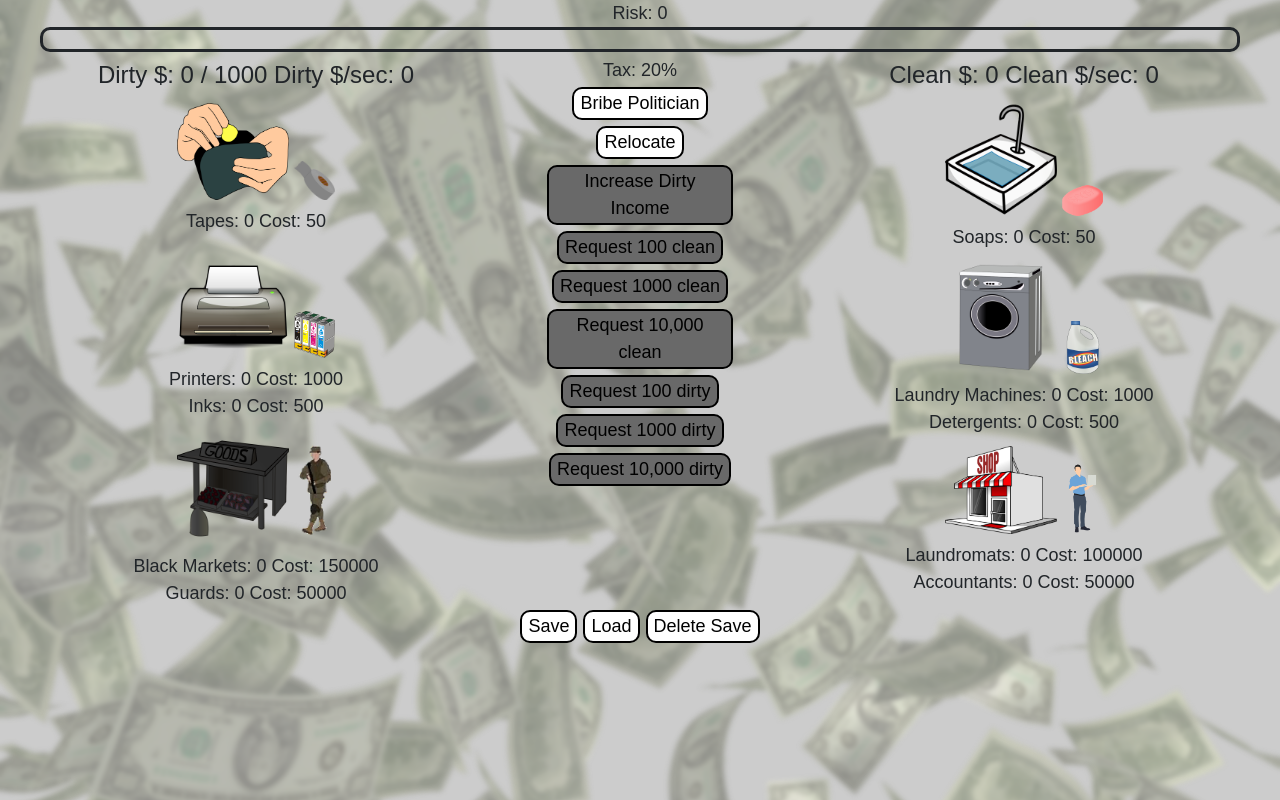
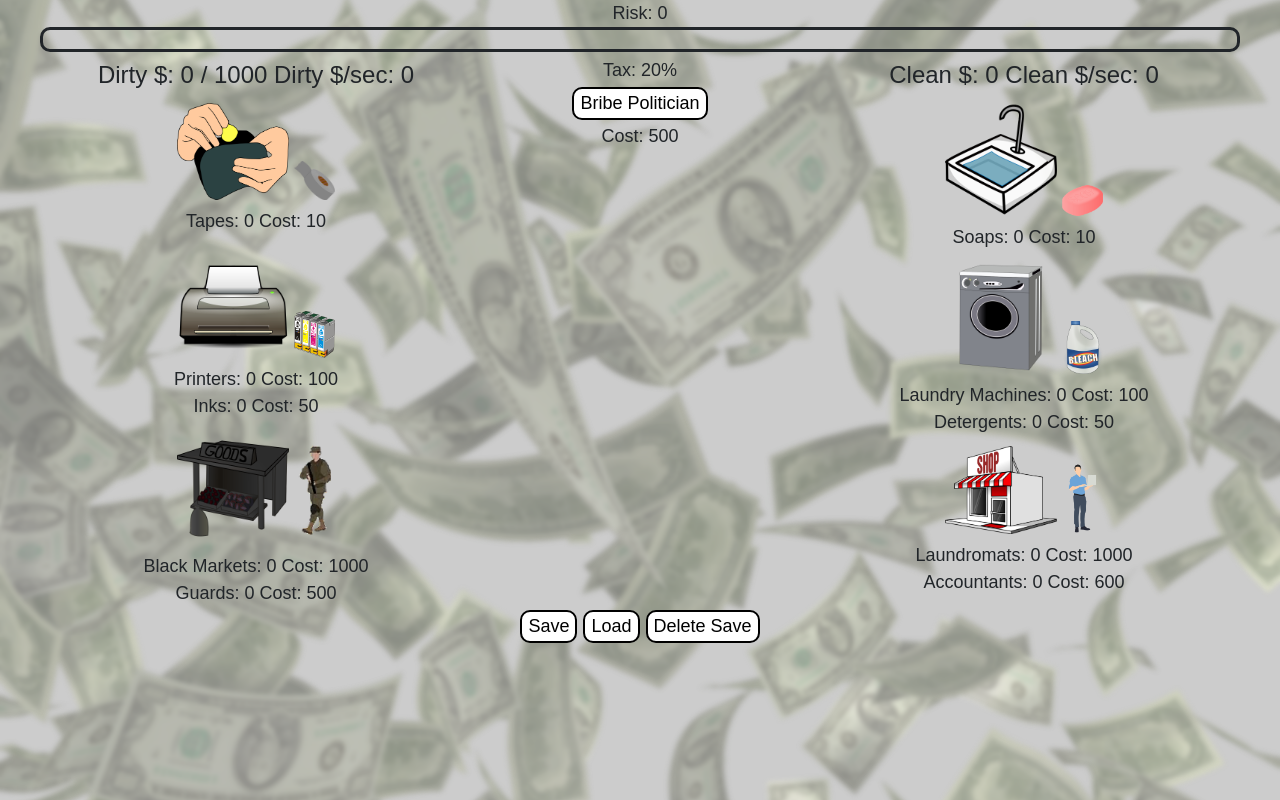
Before and after one commit to Jawoletz/CS50-Final-Project, a Flask app: page / in a window 1280 px wide. Run offline with Flask 2, Linux system fonts and the light colour scheme.

Commit message:
+Updated rates +Final touches

```diff
--- a/static/interface.css
+++ b/static/interface.css
@@ -39,6 +39,10 @@
     left: 50%;
 }
 
+#politicalBribeCost, #relocateCost {
+    display: block;
+}
+
 #saveInterface {
 position: relative;
     width: 100%;
@@ -66,7 +70,8 @@ position: relative;
 #temp {
     display: inline-block;
     width: 15%;
-    text-align: center
+    text-align: center;
+    display: none;
 }
 
 #temp button {
--- a/static/main.js
+++ b/static/main.js
@@ -1,5 +1,18 @@
 
 var shops = 0;
+
+// Initial Costs
+const initialTapeCost = 10;
+const initialPrinterCost = 100;
+const initialInkCost = 50;
+const initialMarketCost = 1000;
+const initialGuardCost = 500;
+const initialSoapCost = 10;
+const initialMachineCost = 100;
+const initialDetergentCost = 50;
+const initialLaundromatCost = 1000;
+const initialAccountantCost = 600;
+const initialPoliticalBribeCost = 500;
 
 // Initialize Data
 var cleanCash = {
@@ -30,106 +43,80 @@ stealAmount = {
 },
 tape = {
     total: 0,
-    multiplier: 1.1,
-    rate: 1.23,
-    cost: 50,
-    nextCost: 50
+    multiplier: 1.2,
+    rate: 1.2,
+    cost: initialTapeCost
 },
 printer = {
     total: 0,
     production: 10,
-    rate: 1.23,
-    cost: 1000,
-    nextCost: 1000
+    rate: 1.2,
+    cost: initialPrinterCost
 },
 ink = {
     total: 0,
-    multiplier: 1.1,
-    rate: 1.23,
-    cost: 500,
-    nextCost: 500
+    multiplier: 1.5,
+    rate: 1.2,
+    cost: initialInkCost
 },
 market = {
     total: 0,
-    production: 500,
-    rate: 1.23,
-    cost: 150000,
-    nextCost: 150000
+    production: 100,
+    rate: 1.2,
+    cost: initialMarketCost
 },
 guard = {
     total: 0,
-    multiplier: 1.1,
-    rate: 1.23,
-    cost: 50000,
-    nextCost: 50000
+    multiplier: 1.8,
+    rate: 1.2,
+    cost: initialGuardCost
 },
 launderAmount = {
     name: "launderAmount",
     increment: 1
 },
-sink = {
-    total: 0,
-    production: 1,
-    rate: 1.23,
-    cost: 100,
-    nextCost: 0
-},
 soap = {
     total: 0,
-    multiplier: 1.1,
-    rate: 1.23,
-    cost: 50,
-    nextCost: 50
+    multiplier: 1.2,
+    rate: 1.2,
+    cost: initialSoapCost
 },
 machine = {
     total: 0,
     production: 10,
-    rate: 1.23,
-    cost: 1000,
-    nextCost: 1000
+    rate: 1.2,
+    cost: initialMachineCost
 },
 detergent = {
     total: 0,
-    multiplier: 1.1,
-    rate: 1.23,
-    cost: 500,
-    nextCost: 500
+    multiplier: 1.5,
+    rate: 1.2,
+    cost: initialDetergentCost
 },
 laundromat = {
     total: 0,
-    production: 200,
-    rate: 1.23,
-    cost: 100000,
-    nextCost: 100000
+    production: 100,
+    rate: 1.2,
+    cost: initialLaundromatCost
 },
 accountant = {
     total: 0,
-    multiplier: 1.1,
-    rate: 1.23,
-    cost: 50000,
-    nextCost: 50000
+    multiplier: 1.8,
+    rate: 1.2,
+    cost: initialAccountantCost
 },
 politicalBribe = {
     total: 0,
-    rate: 1.23,
-    cost: 500,
-    nextCost: 500
+    rate: 1.2,
+    cost: initialPoliticalBribeCost,
 },
-multiplier = {
+relocateBonus = {
     total: 0,
+    cost: 10000,
     manual: 1,
     auto: 1,
     dirtyLimit: 1
 }
-
-/*
-policeBribe = {
-    total: 0,
-    rate: 1.23,
-
-        cleanCash:500
-    }
-}*/
 
 // Initialize numbers and text
 function initializeDisplay() {
@@ -150,23 +137,25 @@ function initializeDisplay() {
     document.getElementById("accountants").innerHTML = accountant.total;
 
     // Costs
-    document.getElementById("tapeCost").innerHTML = tape.nextCost;
-    document.getElementById("printerCost").innerHTML = printer.nextCost;
-    document.getElementById("inkCost").innerHTML = ink.nextCost;
-    document.getElementById("marketCost").innerHTML = market.nextCost;
-    document.getElementById("guardCost").innerHTML = guard.nextCost;
-    //document.getElementById("sinkCost").innerHTML = sink.nextCost;
-    document.getElementById("soapCost").innerHTML = soap.nextCost;
-    document.getElementById("machineCost").innerHTML = machine.nextCost;
-    document.getElementById("detergentCost").innerHTML = detergent.nextCost;
-    document.getElementById("laundromatCost").innerHTML = laundromat.nextCost;
-    document.getElementById("accountantCost").innerHTML = accountant.nextCost;
+    document.getElementById("tapeCost").innerHTML = tape.cost;
+    document.getElementById("printerCost").innerHTML = printer.cost;
+    document.getElementById("inkCost").innerHTML = ink.cost;
+    document.getElementById("marketCost").innerHTML = market.cost;
+    document.getElementById("guardCost").innerHTML = guard.cost;
+    //document.getElementById("sinkCost").innerHTML = sink.cost;
+    document.getElementById("soapCost").innerHTML = soap.cost;
+    document.getElementById("machineCost").innerHTML = machine.cost;
+    document.getElementById("detergentCost").innerHTML = detergent.cost;
+    document.getElementById("laundromatCost").innerHTML = laundromat.cost;
+    document.getElementById("accountantCost").innerHTML = accountant.cost;
+    document.getElementById("politicalBribeCost").innerHTML = "Cost: " + politicalBribe.cost;
+    document.getElementById("relocateCost").innerHTML = "Cost: " + relocateBonus.cost;
     }
 
     function initializeEventListeners() {
     // Add event listeners
     document.getElementById("stealButton").addEventListener("click", function() {
-        incomeDirty(stealAmount.increment * multiplier.manual * (1 + (tape.total * tape.multiplier)));
+        incomeDirty(stealAmount.increment * relocateBonus.manual * (1 + (tape.total * tape.multiplier)));
     });
     document.getElementById("buyTape").addEventListener("click", buyTape);
     document.getElementById("buyPrinter").addEventListener("click", buyPrinter);
@@ -175,7 +164,7 @@ function initializeDisplay() {
     document.getElementById("buyGuard").addEventListener("click", buyGuard);
     //document.getElementById("sinkCost").addEventListener("click", );
     document.getElementById("launderButton").addEventListener("click", function() {
-        launder(launderAmount.increment * multiplier.manual * (1 + (soap.total * soap.multiplier)));
+        launder(launderAmount.increment * relocateBonus.manual * (1 + (soap.total * soap.multiplier)));
     });
     document.getElementById("buySoap").addEventListener("click", buySoap);
     document.getElementById("buyMachine").addEventListener("click", buyMachine);
@@ -203,12 +192,12 @@ function initializeDisplay() {
 // Updates dirty money display
 function updateDirty() {
     document.getElementById("dirtyCash").innerHTML = prettify(dirtyCash.total) + " / " + dirtyLimit.total;
-    document.getElementById("dirtyIncomePerSec").innerHTML = prettify((multiplier.auto * ((printer.total * printer.production * (1 + (ink.total * ink.multiplier))) + (market.total * market.production * (1 + (guard.total * guard.multiplier))))));
+    document.getElementById("dirtyIncomePerSec").innerHTML = prettify((relocateBonus.auto * ((printer.total * printer.production + (ink.total * ink.multiplier)) + (market.total * market.production + (guard.total * guard.multiplier)))));
 }
 // Updates clean money display
 function updateClean() {
     document.getElementById("cleanCash").innerHTML = prettify(cleanCash.total);
-    document.getElementById("cleanIncomePerSec").innerHTML = prettify((multiplier.auto * (1 - tax.rate) * ((machine.total * machine.production * (1+ (detergent.total * detergent.multiplier))) + (laundromat.total * laundromat.production * (1+ (accountant.total * accountant.multiplier))))));
+    document.getElementById("cleanIncomePerSec").innerHTML = prettify(relocateBonus.auto * (1- tax.rate) * ((machine.total * machine.production + (detergent.total * detergent.multiplier)) + (laundromat.total * laundromat.production + (accountant.total * accountant.multiplier))));
 }
 
 // updates tax rate display
@@ -253,158 +242,140 @@ function requestDirty(amount) {
 }
 
 function buyTape() {
-    tape.cost = Math.floor(tape.cost * Math.pow(tape.rate, tape.total));
     if (cleanCash.total >= tape.cost) {
         tape.total = tape.total + 1;
         cleanCash.total = cleanCash.total - tape.cost;
         document.getElementById("tapes").innerHTML = tape.total;
         updateClean();
         updateDirty();
+        tape.cost = Math.floor(initialTapeCost * Math.pow(tape.rate, tape.total));
+        document.getElementById("tapeCost").innerHTML = tape.cost;
     }
-    tape.nextCost = Math.floor(tape.cost * Math.pow(tape.rate, tape.total));
-    document.getElementById("tapeCost").innerHTML = tape.nextCost;
+
 }
 
 function buyPrinter() {
-    printer.cost = Math.floor(printer.cost * Math.pow(printer.rate,printer.total));
     if (cleanCash.total >= printer.cost){
         printer.total = printer.total + 1;
         cleanCash.total = cleanCash.total - printer.cost;
         document.getElementById("printers").innerHTML = printer.total;
         updateClean();
         updateDirty();
+        printer.cost = Math.floor(initialPrinterCost * Math.pow(printer.rate, printer.total));
+        document.getElementById("printerCost").innerHTML = printer.cost;
     }
-    printer.nextCost = Math.floor(printer.cost * Math.pow(printer.rate,printer.total));
-    document.getElementById("printerCost").innerHTML = printer.nextCost;
 }
 
 function buyInk() {
-    ink.cost = Math.floor(ink.cost * Math.pow(ink.rate, ink.total));
     if (cleanCash.total >= ink.cost) {
         ink.total = ink.total + 1;
         cleanCash.total = cleanCash.total - ink.cost;
         document.getElementById("inks").innerHTML = ink.total;
         updateClean();
         updateDirty();
+        ink.cost = Math.floor(initialInkCost * Math.pow(ink.rate, ink.total));
+        document.getElementById("inkCost").innerHTML = ink.cost;
     }
-    ink.nextCost = Math.floor(ink.cost * Math.pow(ink.rate, ink.total));
-    document.getElementById("inkCost").innerHTML = ink.nextCost;
+
 }
 
 function buyMarket() {
-    market.cost = Math.floor(market.cost * Math.pow(market.rate,market.total));
     if (cleanCash.total >= market.cost){
         market.total = market.total + 1;
         cleanCash.total = cleanCash.total - market.cost;
         document.getElementById("markets").innerHTML = market.total;
         updateClean();
         updateDirty();
+        market.cost = Math.floor(initialMarketCost * Math.pow(market.rate,market.total));
+        document.getElementById("marketCost").innerHTML = market.cost;
     }
-    market.nextCost = Math.floor(market.cost * Math.pow(market.rate,market.total));
-    document.getElementById("marketCost").innerHTML = market.nextCost;
+
 }
 
 function buyGuard() {
-    guard.cost = Math.floor(guard.cost * Math.pow(guard.rate, guard.total));
     if (cleanCash.total >= guard.cost) {
         guard.total = guard.total + 1;
         cleanCash.total = cleanCash.total - guard.cost;
         document.getElementById("guards").innerHTML = guard.total;
         updateClean();
         updateDirty();
+        guard.cost = Math.floor(initialGuardCost * Math.pow(guard.rate, guard.total));
+        document.getElementById("guardCost").innerHTML = guard.cost;
     }
-    guard.nextCost = Math.floor(guard.cost * Math.pow(guard.rate, guard.total));
-    document.getElementById("guardCost").innerHTML = gaurd.nextCost;
 }
 
-/*
-function buySink() {
-    // var sinkCost =
-    var sinkCost = Math.floor(sink.cost * Math.pow(sink.rate,sink.total));
-    if (cleanCash.total >= sinkCost){
-        sink.total = sink.total + 1;
-        cleanCash.total = cleanCash.total - sinkCost;
-        document.getElementById("sinks").innerHTML = sink.total;
-        updateClean();
-    }
-    var nextCost = Math.floor(sink.cost * Math.pow(sink.rate,sink.total));
-    document.getElementById("sinkCost").innerHTML = nextCost;
-}
-*/
-
 function buySoap() {
-    soap.cost = Math.floor(soap.cost * Math.pow(soap.rate, soap.total));
     if (cleanCash.total >= soap.cost) {
         soap.total = soap.total + 1;
         cleanCash.total = cleanCash.total - soap.cost;
         document.getElementById("soaps").innerHTML = soap.total;
         updateClean();
         updateDirty();
+        soap.cost = Math.floor(initialSoapCost * Math.pow(soap.rate, soap.total));
+        document.getElementById("soapCost").innerHTML = soap.cost;
     }
-    soap.nextCost = Math.floor(soap.cost * Math.pow(soap.rate, soap.total));
-    document.getElementById("soapCost").innerHTML = soap.nextCost;
+
 }
 
 function buyMachine() {
-    machine.cost = Math.floor(machine.cost * Math.pow(machine.rate,machine.total));
     if (cleanCash.total >= machine.cost){
         machine.total = machine.total + 1;
         cleanCash.total = cleanCash.total - machine.cost;
         document.getElementById("machines").innerHTML = machine.total;
         updateClean();
         updateDirty();
+        machine.cost = Math.floor(initialMachineCost * Math.pow(machine.rate, machine.total));
+        document.getElementById("machineCost").innerHTML = machine.cost;
     }
-    machine.nextCost = Math.floor(machine.cost * Math.pow(machine.rate,machine.total));
-    document.getElementById("machineCost").innerHTML = machine.nextCost;
+
 }
 
 function buyDetergent() {
-    detergent.cost = Math.floor(detergent.cost * Math.pow(detergent.rate, detergent.total));
     if (cleanCash.total >= detergent.cost) {
         detergent.total = detergent.total + 1;
         cleanCash.total = cleanCash.total - detergent.cost;
         document.getElementById("detergents").innerHTML = detergent.total;
         updateClean();
         updateDirty();
+        detergent.cost = Math.floor(initialDetergentCost * Math.pow(detergent.rate, detergent.total));
+        document.getElementById("detergentCost").innerHTML = detergent.cost;
     }
-    detergent.nextCost = Math.floor(detergent.cost * Math.pow(detergent.rate, detergent.total));
-    document.getElementById("detergentCost").innerHTML = detergent.nextCost;
 }
 
 function buyLaundromat() {
-    laundromat.cost = Math.floor(laundromat.cost * Math.pow(laundromat.rate,laundromat.total));
     if (cleanCash.total >= laundromat.cost){
         laundromat.total = laundromat.total + 1;
         cleanCash.total = cleanCash.total - laundromat.cost;
         document.getElementById("laundromats").innerHTML = laundromat.total;
         updateClean();
         updateDirty();
+        laundromat.cost = Math.floor(initialLaundromatCost * Math.pow(laundromat.rate, laundromat.total));
+        document.getElementById("laundromatCost").innerHTML = laundromat.cost;
     }
-    laundromat.nextCost = Math.floor(laundromat.cost * Math.pow(laundromat.rate,laundromat.total));
-    document.getElementById("laundromatCost").innerHTML = laundromat.nextCost;
 }
 
 function buyAccountant() {
-    accountant.cost = Math.floor(accountant.cost * Math.pow(accountant.rate, accountant.total));
     if (cleanCash.total >= accountant.cost) {
         accountant.total = accountant.total + 1;
         cleanCash.total = cleanCash.total - accountant.cost;
         document.getElementById("accountants").innerHTML = accountant.total;
         updateClean();
         updateDirty();
+        accountant.cost = Math.floor(initialAccountantCost * Math.pow(accountant.rate, accountant.total));
+        document.getElementById("accountantCost").innerHTML = accountant.cost;
     }
-    accountant.nextCost = Math.floor(accountant.cost * Math.pow(accountant.rate, accountant.total));
-    document.getElementById("accountantCost").innerHTML = accountant.nextCost;
 }
 
 // Temporarily reduces tax rate to 0% for an increasing price
 function bribePolitician() {
-    politicalBribe.cost = Math.floor(politicalBribe.cost * Math.pow(politicalBribe.rate, politicalBribe.total));
     if (cleanCash.total > politicalBribe.cost) {
         politicalBribe.total = politicalBribe.total + 1;
         cleanCash.total = cleanCash.total - politicalBribe.cost;
         document.getElementById("politicalBribe").disabled = true;
-        politicalBribe.nextCost = Math.floor(politicalBribe.cost * Math.pow(politicalBribe.rate, politicalBribe.total));
+        politicalBribe.cost = Math.floor(initialPoliticalBribeCost * Math.pow(politicalBribe.rate, politicalBribe.total));
+        document.getElementById("politicalBribeCost").innerHTML = "Bribe: " + politicalBribe.cost;
+        updateClean();
+        updateDirty();
         tax.rate = 0;
         updateTaxRate();
             bribeCount = 5;
@@ -420,21 +391,18 @@ function bribePolitician() {
                 clearInterval(bribeTimer);
             }
         }, 1000)
-        /*
-        setTimeout(function() {
-           tax.rate = 0.2
-           updateTaxRate();
-        }, 5000)*/
     }
 }
 
 function relocate() {
+    if (cleanCash.total >= relocateBonus.cost) {
         // Adjust multipliers
-    multiplier.total += 1;
-    multiplier.manual *= 10;
-    multiplier.auto *= 5;
-    multiplier.dirtyLimit *= 10;
-    dirtyLimit.total *= multiplier.dirtyLimit;
+        relocateBonus.total += 1;
+        relocateBonus.cost *= 10;
+        relocateBonus.manual *= 10;
+        relocateBonus.auto *= 5;
+        relocateBonus.dirtyLimit *= 10;
+        dirtyLimit.total *= relocateBonus.dirtyLimit;
 
         resetProgress();
 
@@ -442,6 +410,7 @@ function relocate() {
         updateDirty();
         updateClean();
         updateTaxRate();
+    }
 }
 
 function resetProgress() {
@@ -454,87 +423,41 @@ function resetProgress() {
     ink.total = 0;
     market.total = 0;
     guard.total = 0;
-    sink.total = 0;
     soap.total = 0;
     machine.total = 0;
     detergent.total = 0;
     laundromat.total = 0;
     accountant.total = 0;
+    politicalBribe.total = 0;
+
+    tape.cost = initialTapeCost;
+    printer.cost = initialPrinterCost;
+    ink.cost = initialInkCost;
+    market.cost = initialMarketCost;
+    guard.cost = initialGuardCost;
+    soap.cost = initialSoapCost;
+    machine.cost = initialMachineCost;
+    detergent.cost = initialDetergentCost;
+    laundromat.cost = initialLaundromatCost;
+    accountant.cost = initialAccountantCost;
+    politicalBribe.cost = initialPoliticalBribeCost;
+
+    tape
+    printer
+    ink
+    market
+    guard
+    soap
+    machine
+    detergent
+    laundromat
+    accountant
+    politicalBribe
 
     document.getElementById("riskLevel").innerHTML = "Risk: " + prettify(risk.total);
     updateProgressBar(document.getElementById("riskProgressBar"), risk.total);
     initializeDisplay();
 }
-
-/*
-function bribePolice() {
-    var bribePoliceCost = Math.floor(policeBribe.cost * Math.pow(policeBribe.rate, policeBribe.total));
-    if (cleanCash.total > policeBribe.cost) {
-        policeBribe.total = policeBribe.total + 1;
-        cleanCash.total = cleanCash.total - bribePoliceCost;
-        setTimeout(function() {
-
-        }, 5000)
-    }
-}*/
-
-/*// adds one cursor to autoclick at an increasing cost
-function buyShop() {
-    var shopCost = Math.floor(10 * Math.pow(1.1,shops));    // works out the cost of this cursor (10 * 1.1^n) rounding down to avoid fractions
-    if (cleanCash.total >= shopCost){                                 // check that the player can affors cursor
-        shops = shops + 1;                                  // increases number of cursors
-        cleanCash.total = cleanCash.total - shopCost;                         // removes cookies spent
-        document.getElementById("shops").innerHTML = shops; // updates the number of cursors for the user
-        document.getElementById("cleanCash").innerHTML = "Clean $: " + prettify(cleanCash.total); // updates the number of cookies for the user
-    };
-    var nextCost = Math.floor(10 * Math.pow(1.1,shops));      // works out the cost of next cursor (10 * 1.1^n) rounding down to avoid fractions
-    document.getElementById("cursorCost").innerHTML = nextCost; // updates cursor cost for the user
-}; */
-
-/* CLICKS PER SECOND
-var started, resetTimeoutHandle, resetTimeout = 1000,
-    container = document.getElementById('container'),
-    counter = document.getElementById('counter'),
-    zone = document.getElementById('zone'),
-    clicks = 0;
-
-zone.onseclect = zone.onselectstart = function () {
-    return false;
-};
-
-function clicksPerSecond(started, clicks) {
-    return Math.round(clicks / ((new Date()) - started) * 1000);
-}
-
-function count() {
-    clearTimeout(resetTimeoutHandle);
-    clicks++;
-    counter.innerText = clicksPerSecond(started, clicks);
-    resetTimeoutHandle = setTimeout(reset, resetTimeout);
-    return false;
-}
-
-function start() {
-    started = new Date();
-    clicks = 0;
-    counter.style.opacity = 1;
-    this.onmousedown = count;
-    this.onmousedown();
-    return false;
-}
-
-function reset() {
-    zone.onmousedown = start;
-    counter.style.opacity = 0.3;
-}
-
-reset();
-*/
-
-
-
-
-
 
 // executes everything inside the curly braces once every 1000ms (1 second)
 function startGeneralUpdate() {
@@ -543,8 +466,8 @@ function startGeneralUpdate() {
 
 function generalUpdate() {
     // Handles income per second of dirty and clean cash
-    incomeDirty(multiplier.auto * ((printer.total * printer.production * (1 + (ink.total * ink.multiplier))) + (market.total * market.production * (1 + (guard.total * guard.multiplier)))));
-    launder(multiplier.auto * ((machine.total * machine.production * (1 + (detergent.total * detergent.multiplier))) + (laundromat.total * laundromat.production * (1 + (accountant.total * accountant.multiplier)))));
+    incomeDirty(relocateBonus.auto * ((printer.total * printer.production + (ink.total * ink.multiplier))) + (market.total * market.production + (guard.total * guard.multiplier)));
+    launder(relocateBonus.auto * ((machine.total * machine.production + (detergent.total * detergent.multiplier))) + (laundromat.total * laundromat.production + (accountant.total * accountant.multiplier)));
     //increaseDirtyIncome(2);
 
     // Change dirty cash to red when above limit
@@ -560,6 +483,7 @@ function generalUpdate() {
         if (x < risk.total) {
             console.log("Raid!");
             dirtyCash.total = 0;
+            cleanCash.total = 0;
             risk.total = 0;
             document.getElementById("raid").style.visibility = "visible";
         }
@@ -587,18 +511,13 @@ function save() {
         market: market,
         guard: guard,
         launderAmount: launderAmount,
-        sink: sink,
         soap: soap,
         machine: machine,
         detergent: detergent,
         laundromat: laundromat,
         accountant: accountant,
         politicalBribe: politicalBribe,
-        multiplier: multiplier
-
-        //cookies: cookies,
-        //cursors: shops,
-        //prestige: prestige
+        relocateBonus: relocateBonus
     }
     localStorage.setItem("save",JSON.stringify(save));          // stringify converts object to string and stores locally
 }
@@ -626,9 +545,12 @@ function load() {
     if (typeof savegame.laundromat !== "undefined") laundromat = savegame.laundromat;
     if (typeof savegame.accountant !== "undefined") accountant = savegame.accountant;
     if (typeof savegame.politicalBribe !== "undefined") politicalBribe = savegame.politicalBribe;
-    if (typeof savegame.multiplier !== "undefined") multiplier = savegame.multiplier;
+    if (typeof savegame.relocateBonus !== "undefined") relocateBonus = savegame.relocateBonus;
 
     initializeDisplay();
+    updateDirty();
+    updateClean();
+    updateTaxRate();
 }
 
 function deleteSave() {
--- a/templates/index.html
+++ b/templates/index.html
@@ -1,7 +1,7 @@
 {% extends "layout.html" %}
 
 {% block title %}
-    Home
+    MoneyClicker
 {% endblock %}
 
 {% block script %}
@@ -110,11 +110,13 @@
                 <div id="bribeInterface">
                     <button type="button" id="politicalBribe" title="Temporarily reduce taxes!">Bribe Politician</button>
                     <span id="bribeTimer"></span>
+                    <span id="politicalBribeCost"></span>
                     <!--<button type="button" id="policeBribe" title="Temporarily disable raids!">Bribe Police</button>-->
                 </div>
-                <div>
+                <!--<div>
                     <button type="button" id="relocate" title="Get (the hell) outta Dodge and start over!">Relocate</button>
-                </div>
+                    <span id="relocateCost"></span>
+                </div>-->
             <!-- CLICKS PER SECOND
 
                 <div id="container">
```
Also changed, not shown: static/main copy.js (+54 -90 lines). Lines whose indentation alone changed are shown as unchanged.
